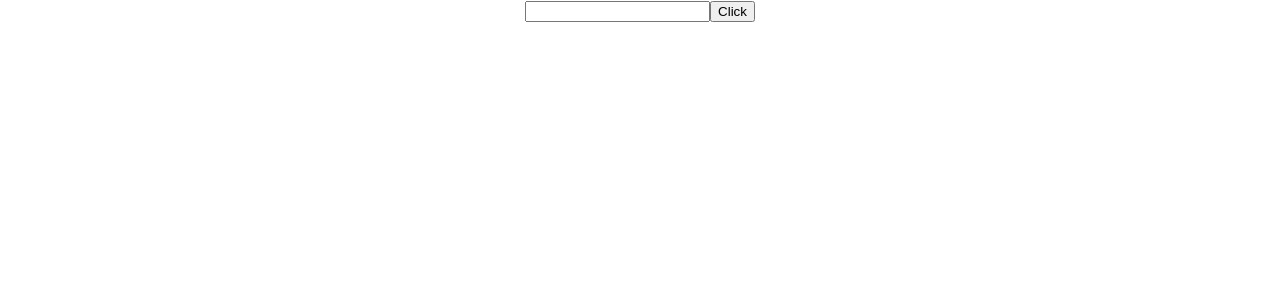
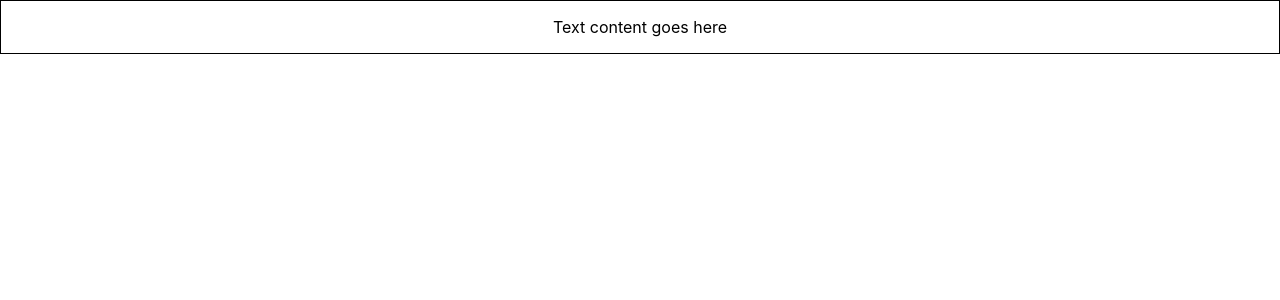
Before and after one commit to Bruce-shuai/react_typescript_review, a React (Create React App) app: page / in a window 1280 px wide. Shown: the top 300 px of the page. Built offline with nearby package versions, Linux system fonts and the light colour scheme.

Commit message:
样式props类型定义

```diff
--- a/src/App.tsx
+++ b/src/App.tsx
@@ -1,13 +1,11 @@
 import './App.css';
-import {Button} from './components/Button';
-import {Input} from './components/Input';
+import { Container } from './components/Container';
 function App() {
   return (
     <div className="App">
-      <Input value='' handleChange={e => console.log(e)}/>
-      <Button handleClick={(e, id) => {
-        console.log('Button clicked', e, id);
-      }}/>
+      {/* 此时，如果你乱输入style的样式，会报错... */}
+      {/* 这种方法在检验你的样式是否有误的优势是非常大的 */}
+      <Container styles={{border: '1px solid black', padding: '1rem'}}/>
     </div>
   );
 }
--- /dev/null
+++ b/src/components/Container.tsx
@@ -0,0 +1,13 @@
+import React from 'react'
+
+type ContainerProps = {
+  styles: React.CSSProperties
+}
+
+export const Container = (props: ContainerProps) => {
+  return (
+    <div style={props.styles}>
+      Text content goes here
+    </div>
+  )
+}
```
